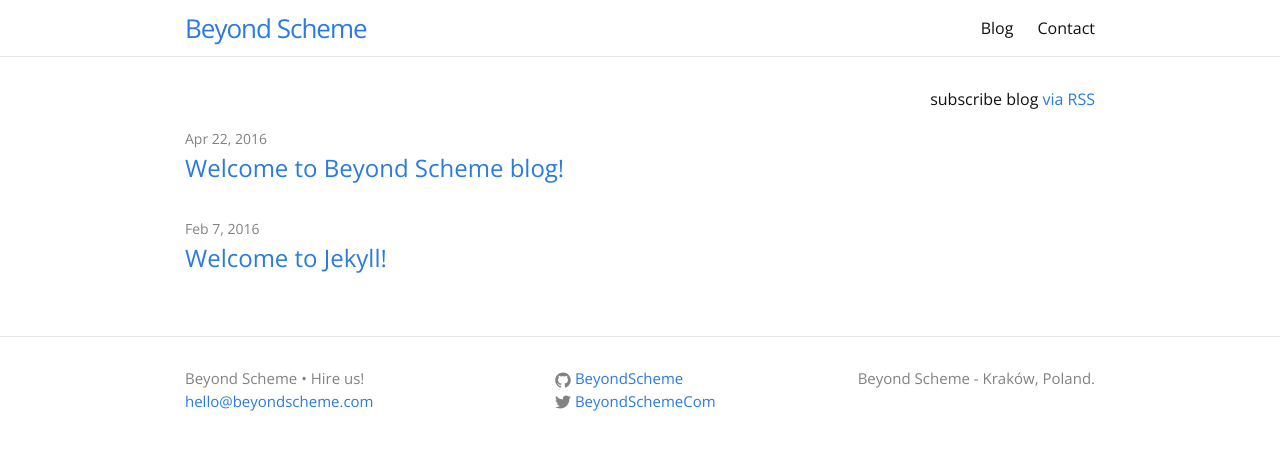
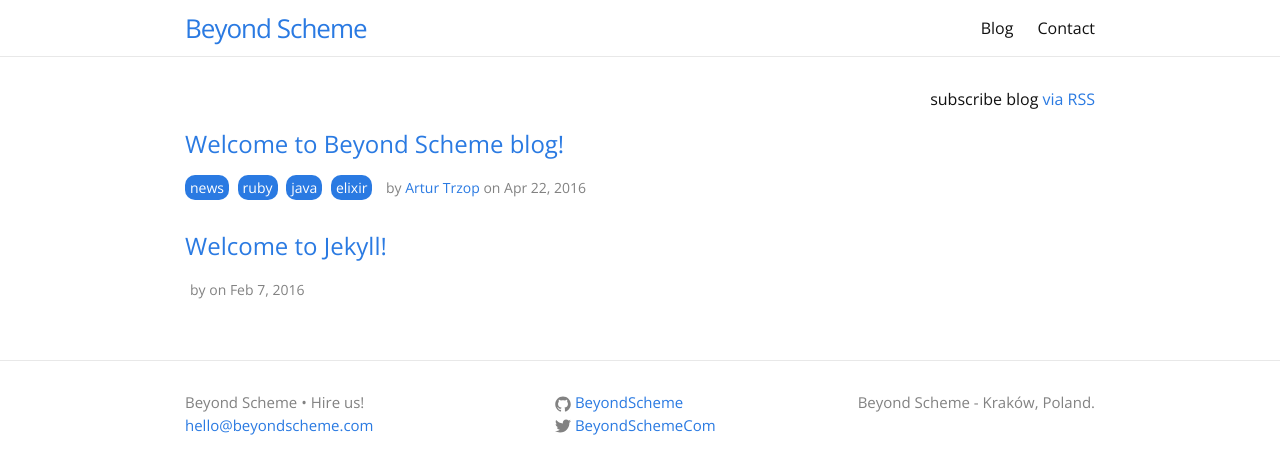
Before and after one commit to BeyondScheme/BeyondScheme.github.io, a Jekyll site: the page built from blog.html, in a window 1280 px wide. Shown: the top 474 px of the page. Built offline with Jekyll 4.4.1, drawn with Linux system fonts in a browser that asks for light colours; nearby versions of some CDN libraries.

Commit message:
Show tags and authors on list of posts

```diff
--- a/blog.html
+++ b/blog.html
@@ -7,11 +7,19 @@
 <ul class="post-list">
   {% for post in site.posts %}
     <li>
-      <span class="post-meta">{{ post.date | date: "%b %-d, %Y" }}</span>
-
       <h2>
         <a class="post-link" href="{{ post.url | prepend: site.baseurl }}">{{ post.title }}</a>
       </h2>
+
+      <p class="post-meta">
+        <span class="post-tags">
+        {% for tag in post.tags %}
+          <span class="post-tag">{{ tag }}</span>
+        {% endfor %}
+        </span>
+        by <a href="/#profile-section"><span itemprop="author" itemscope itemtype="http://schema.org/Person"><span itemprop="name">{{ post.author }}</span></span></a>
+        on <time datetime="{{ post.date | date_to_xmlschema }}" itemprop="datePublished">{{ post.date | date: "%b %-d, %Y" }}</time>
+      </p>
     </li>
   {% endfor %}
 </ul>
```
